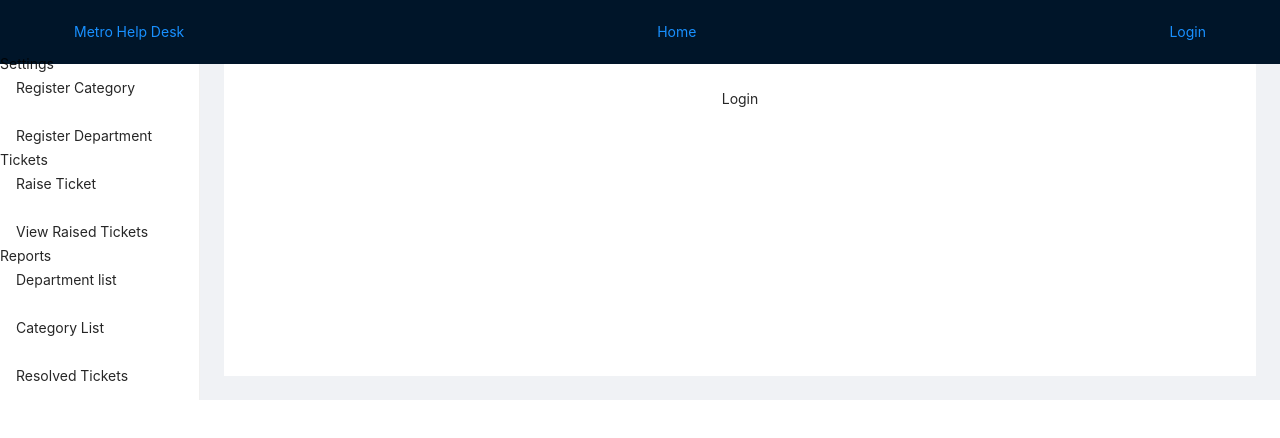
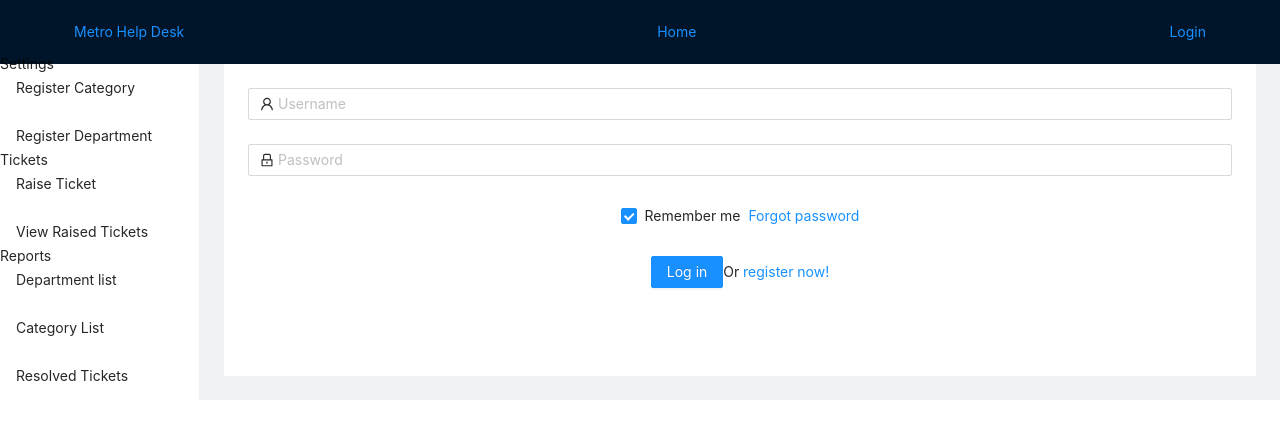
Before and after one commit to mbuguamary/Help_Desk-Application, a React (Create React App) app: page /Login in a window 1280 px wide. Shown: the top 438 px of the page. Built offline with nearby package versions, Linux system fonts and the light colour scheme.

Commit message:
added code

```diff
--- a/src/Components/Authentication/Login.js
+++ b/src/Components/Authentication/Login.js
@@ -1,9 +1,67 @@
 import React from 'react'
+import { LockOutlined, UserOutlined } from '@ant-design/icons';
+import { Button, Checkbox, Form, Input } from 'antd';
+import SignUp from './SignUp';
+import {Link } from 'react-router-dom';
 
+const onFinish = (values) => {
+  console.log('Received values of form: ', values);
+};
 const Login = () => {
-  return (
-    <div>Login</div>
-  )
-}
+return (
+  <Form
+    name="normal_login"
+    className="login-form"
+    initialValues={{
+      remember: true,
+    }}
+    onFinish={onFinish}
+  >
+    <Form.Item
+      name="username"
+      rules={[
+        {
+          required: true,
+          message: 'Please input your Username!',
+        },
+      ]}
+    >
+      <Input prefix={<UserOutlined className="site-form-item-icon" />} placeholder="Username" />
+    </Form.Item>
+    <Form.Item
+      name="password"
+      rules={[
+        {
+          required: true,
+          message: 'Please input your Password!',
+        },
+      ]}
+    >
+      <Input
+        prefix={<LockOutlined className="site-form-item-icon" />}
+        type="password"
+        placeholder="Password"
+      />
+    </Form.Item>
+    <Form.Item>
+      <Form.Item name="remember" valuePropName="checked" noStyle>
+        <Checkbox>Remember me</Checkbox>
+      </Form.Item>
 
+      <a className="login-form-forgot" href="">
+        Forgot password
+      </a>
+    </Form.Item>
+
+    <Form.Item>
+      <Link to="/">
+      <Button type="primary" htmlType="submit" className="login-form-button"  >
+        Log in
+      </Button>
+      </Link>
+      Or<Link to="/SignUp">  <a href="">register now!</a> </Link>
+    </Form.Item>
+  </Form>
+);
+    }
 export default Login
```
